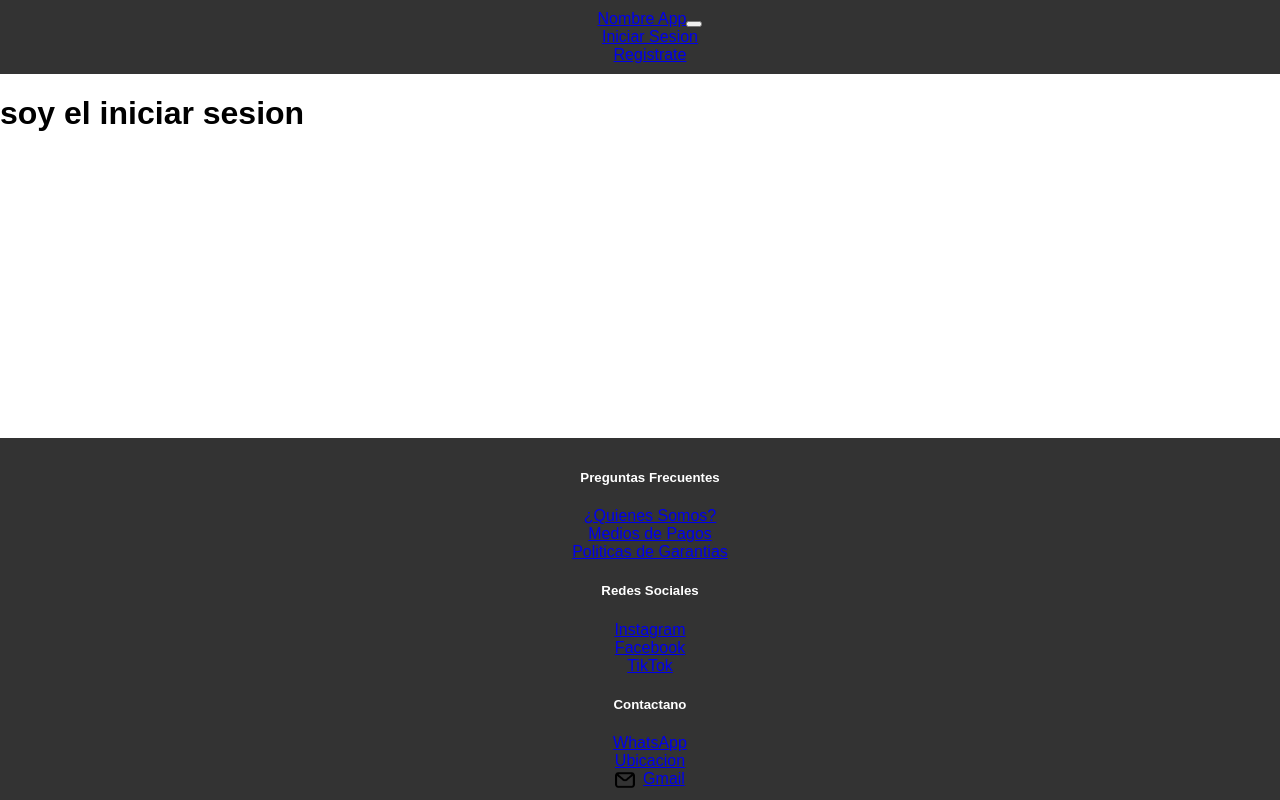
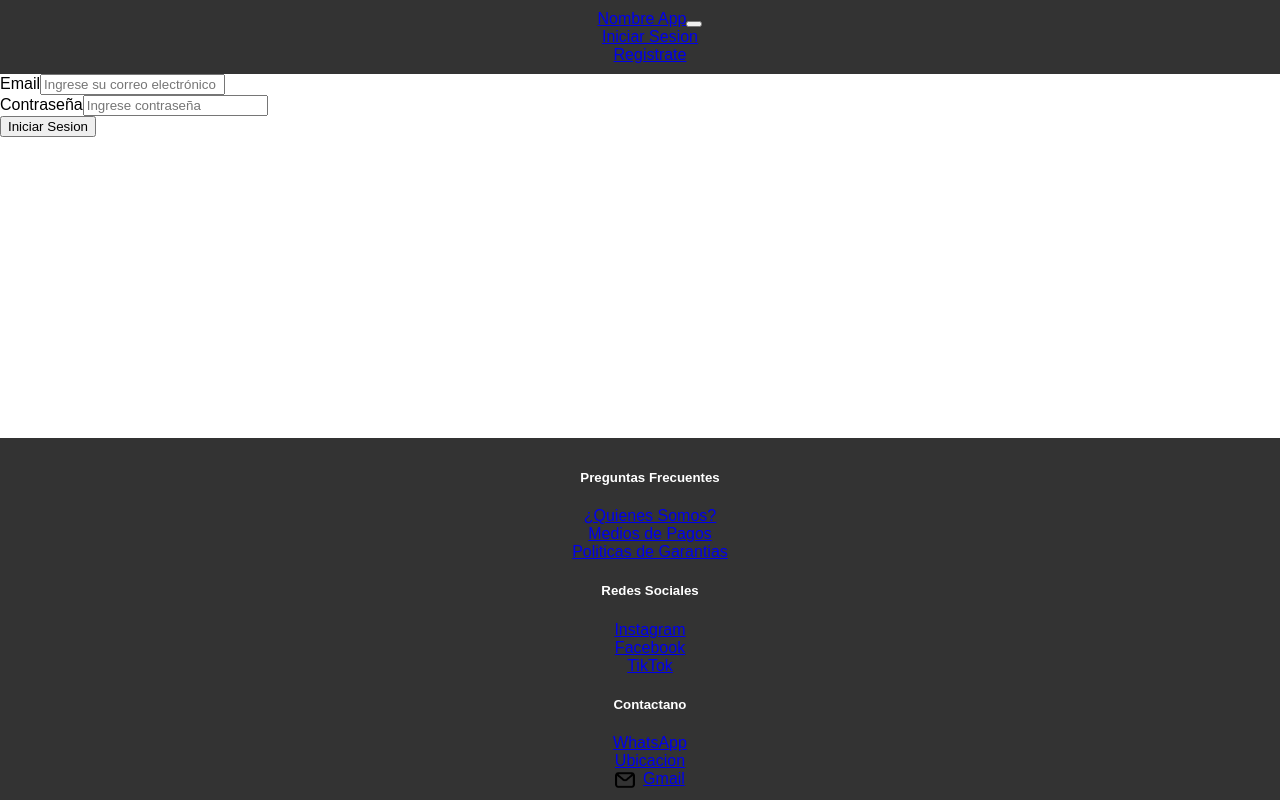
Before and after one commit to MatiasAhumada/ecommerce-electronica, a React app in the folder Front/: page /login in a window 1280 px wide. Built offline with nearby package versions, Linux system fonts and the light colour scheme; the HTML template or start-up script is replaced by a standard one.

Commit message:
terminado el loguin

```diff
--- a/Front/package.json
+++ b/Front/package.json
@@ -14,6 +14,7 @@
     "react": "^18.3.1",
     "react-bootstrap": "^2.10.5",
     "react-dom": "^18.3.1",
+    "react-hook-form": "^7.53.2",
     "react-router-dom": "^6.28.0"
   },
   "devDependencies": {
--- a/Front/src/View/Login.jsx
+++ b/Front/src/View/Login.jsx
@@ -1,13 +1,106 @@
-import React from 'react';
-import { Container } from 'react-bootstrap';
+import { useState } from "react";
+import { Button, Col, Container, Form, InputGroup, Row } from "react-bootstrap";
+import { useForm } from "react-hook-form";
 
+function Login() {
+  const {
+    register,
+    handleSubmit,
+    formState: { errors },
+  } = useForm({
+    defaultValues: {
+      email: "",
+      password: "",
+      isAdmin: false,
+    },
+  });
 
-const Login = () => {
-    return (
-        <Container>
-            <h1>soy el iniciar sesion</h1>
-        </Container>
-    );
-};
+  const onSubmit = (e) => {
+
+    console.log(e)
+  };
+
+  return (
+    <Container>
+      <Form onSubmit={handleSubmit(onSubmit)}>
+        <Row className="mb-3 text-center">
+          <Col lg={4} md={3}></Col>
+          <Col lg={5} sm={12} md={6}>
+            <Col lg={12} md={12} sm={12}>
+              <Form.Group
+                as={Col}
+                lg="12"
+                md="12"
+                sm="12"
+                controlId="validationCustom01"
+              >
+                <Form.Label className="mt-3">Email</Form.Label>
+                <Form.Control
+                  required
+                  type="email"
+                  placeholder="Ingrese su correo electrónico"
+                  {...register("email", {
+                    required: true,
+                    minLength: {
+                      value: 5,
+                      message: "EL valor minimo del correo es de 5 lugares",
+                    },
+                    maxLength: {
+                      value: 30,
+                      message: "El valor maximo es de 30 caracteres",
+                    },
+                    pattern: {
+                      value:
+                        /[-A-Za-z0-9!#$%&'*+/=?^_`{|}~]+(?:\.[-A-Za-z0-9!#$%&'*+/=?^_`{|}~]+)*@(?:[A-Za-z0-9](?:[-A-Za-z0-9]*[A-Za-z0-9])?\.)+[A-Za-z0-9](?:[-A-Za-z0-9]*[A-Za-z0-9])?/,
+                      message: "Ingrese un email valido",
+                    },
+                  })}
+                />
+                <Form.Text className="text-dark">
+                  {errors.email?.message}
+                </Form.Text>
+              </Form.Group>
+            </Col>
+            <Col lg={12} md={12} sm={12}>
+              <Form.Group>
+                <Form.Label className="mt-3">Contraseña</Form.Label>
+                <Form.Control
+                  required
+                  type="password"
+                  placeholder="Ingrese contraseña"
+                  {...register("password", {
+                    required: true,
+                    minLength: {
+                      value: 8,
+                      message: "EL valor minimo del correo es de 8 lugares",
+                    },
+                    maxLength: {
+                      value: 30,
+                      message: "El valor maximo es de 30 caracteres",
+                    },
+                    pattern: {
+                      value:
+                        /^(?=.*[a-z])(?=.*[A-Z])(?=.*\d)(?=.*[@$!%*?&])[A-Za-z\d@$!%*?&]{8,}$/,
+                      message:
+                        "La contraseña debe tener 1 minuscula, 1 mayuscula, 1 número, 1 caracter especial y longitud minima de 8 digitos",
+                    },
+                  })}
+                />
+
+                <Form.Text className="text-dark">
+                  {errors.password?.message}
+                </Form.Text>
+              </Form.Group>
+            </Col>
+            <Button type="submit" className="mt-4">
+              Iniciar Sesion
+            </Button>
+          </Col>
+          <Col lg={3}></Col>
+        </Row>
+      </Form>
+    </Container>
+  );
+}
 
 export default Login;
```
Also changed, not shown: 1 other file (tests, documents, lock files or other folders).
